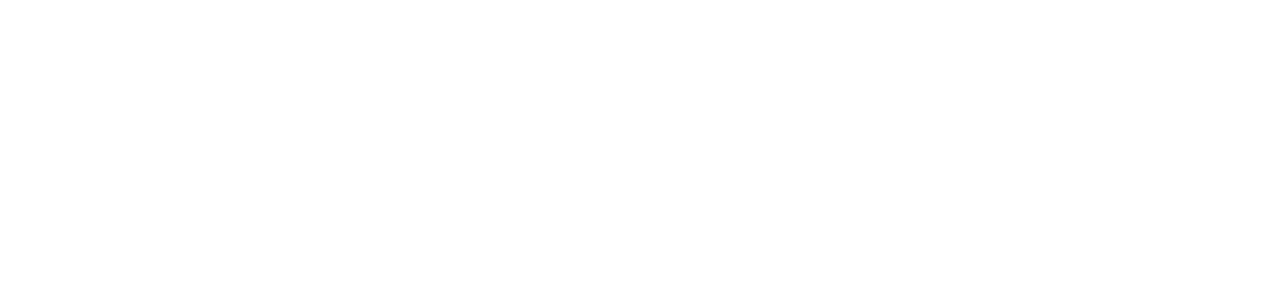
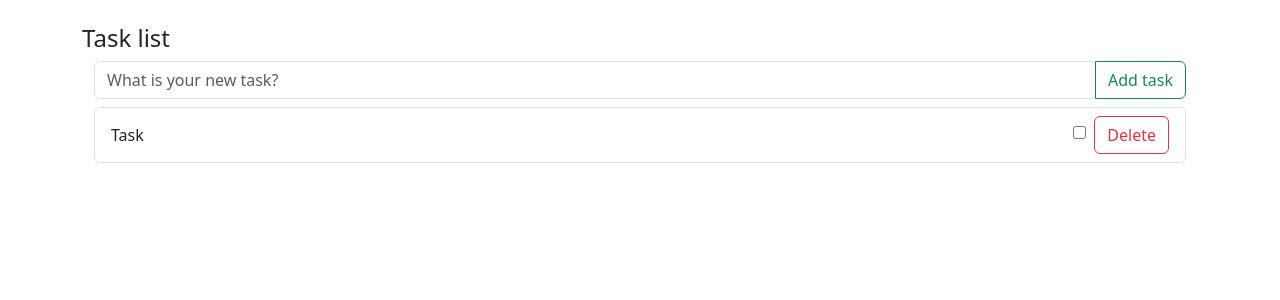
Before and after one commit to Dilnoza-Tasheva/homework68, a React (Vite) app: page / in a window 1280 px wide. Shown: the top 300 px of the page. Built offline with nearby package versions, Linux system fonts and the light colour scheme.

Commit message:
Added basic page layout with bootstrap elements. Moving to the functional part now

```diff
--- a/src/App.tsx
+++ b/src/App.tsx
@@ -1,3 +1,4 @@
+import TodoList from './containers/todoList/todoList.tsx';
 
 
 const App = () => {
@@ -5,7 +6,10 @@
 
   return (
     <>
-
+      <div className="container mt-4">
+        <h4>Task list</h4>
+        <TodoList/>
+      </div>
     </>
   );
 };
--- /dev/null
+++ b/src/containers/todoList/todoList.tsx
@@ -0,0 +1,35 @@
+
+
+const TodoList = () => {
+  return (
+    <div className="container">
+      <form className="mb-2">
+        <div className="input-group">
+          <input
+            type="text"
+            className="form-control"
+            placeholder="What is your new task?"
+          />
+          <button type="submit" className="btn btn-outline-success">Add task</button>
+        </div>
+      </form>
+
+
+      <ul className="list-group">
+        <li className="list-group-item d-flex justify-content-between align-items-center">
+          Task
+          <div>
+            <input type="checkbox"
+                   className="me-2"
+            />
+            <button className="btn btn-outline-danger">Delete</button>
+          </div>
+
+        </li>
+      </ul>
+
+    </div>
+  );
+};
+
+export default TodoList;
```
Also changed, not shown: src/app/store.ts (added), src/containers/todoList/todoListSlice.ts (added).
